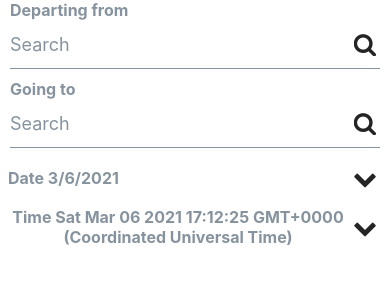
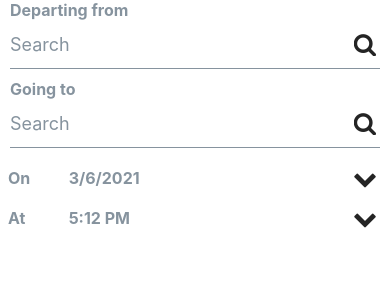
Before and after one commit to Grace-H/wuber-app, a React Native app: screen / in a window 390 px wide. Shown: the top 300 px of the page. Built offline with nearby package versions, Linux system fonts and the light colour scheme.

Commit message:
Working toggle-able time picker

```diff
--- a/App.js
+++ b/App.js
@@ -1,13 +1,13 @@
 import React, {useState} from 'react';
-import { StyleSheet, Text, ScrollView } from 'react-native';
-import { Input, Button, Icon, colors } from 'react-native-elements';
+import { StyleSheet, Text, ScrollView, View } from 'react-native';
+import { Input, Button, Header, colors } from 'react-native-elements';
 import RNDateTimePicker from '@react-native-community/datetimepicker';
 
 export default function App() {
   const [date, setDate] = useState(new Date());
   const [time, setTime] = useState(new Date());
   const [showDate, setShowDate] = useState(false);
-  const [showTime, setShowTIme] = useState(false);
+  const [showTime, setShowTime] = useState(false);
 
   const onDateChange = (event, selectedDate) => {
     const currentDate = selectedDate || date;
@@ -15,19 +15,22 @@ export default function App() {
   };
 
   const onTimeChange = (event, selectedTime) => {
-    const currentTime = selectedDate || time;
+    const currentTime = selectedTime || time;
     setTime(currentTime);
   };
 
   const showDatePicker = () => {
     setShowDate(!showDate);
+    setShowTime(false);
   };
 
   const showTimePicker = () => {
-    setShowTime(!true);
+    setShowTime(!showTime);
+    setShowDate(false);
   };
 
   return (
+
     <ScrollView style={styles.container}>
       <Input
         placeholder='Search'
@@ -40,7 +43,7 @@ export default function App() {
         rightIcon={{ type: 'font-awesome', name: 'search' }}
       />
       <Button
-        title={"Date " + (date.getMonth() + 1) + '/' + date.getDate() + '/' + date.getFullYear() }
+        title={"On\t\t" + (date.getMonth() + 1) + '/' + date.getDate() + '/' + date.getFullYear() }
         type="clear"
         iconRight
         titleStyle={styles.label}
@@ -50,7 +53,7 @@ export default function App() {
       />
       {showDate && <RNDateTimePicker value={date} mode="date" style={{ width: "100%" }} onChange={onDateChange} />}
       <Button
-          title={"Time " + time}
+          title={"At\t\t" + (time.getHours() - 12 <= 0 ? time.getHours() : time.getHours() - 12) + ':' + time.getMinutes() + " " + (time.getHours() - 12 <= 0 ? "AM" : "PM")}
           type="clear"
           iconRight
           titleStyle={styles.label}
@@ -58,9 +61,10 @@ export default function App() {
           buttonStyle={{justifyContent: "space-between"}}
           onPress={showTimePicker}
         />
-      {showTime && <RNDateTimePicker value={time} mode="time" style={{ width: "100%" }} />}
+      {showTime && <RNDateTimePicker value={time} mode="time" style={{ width: "100%" }} onChange={onTimeChange} />}
 
     </ScrollView>
+
   );
 }
 
```
